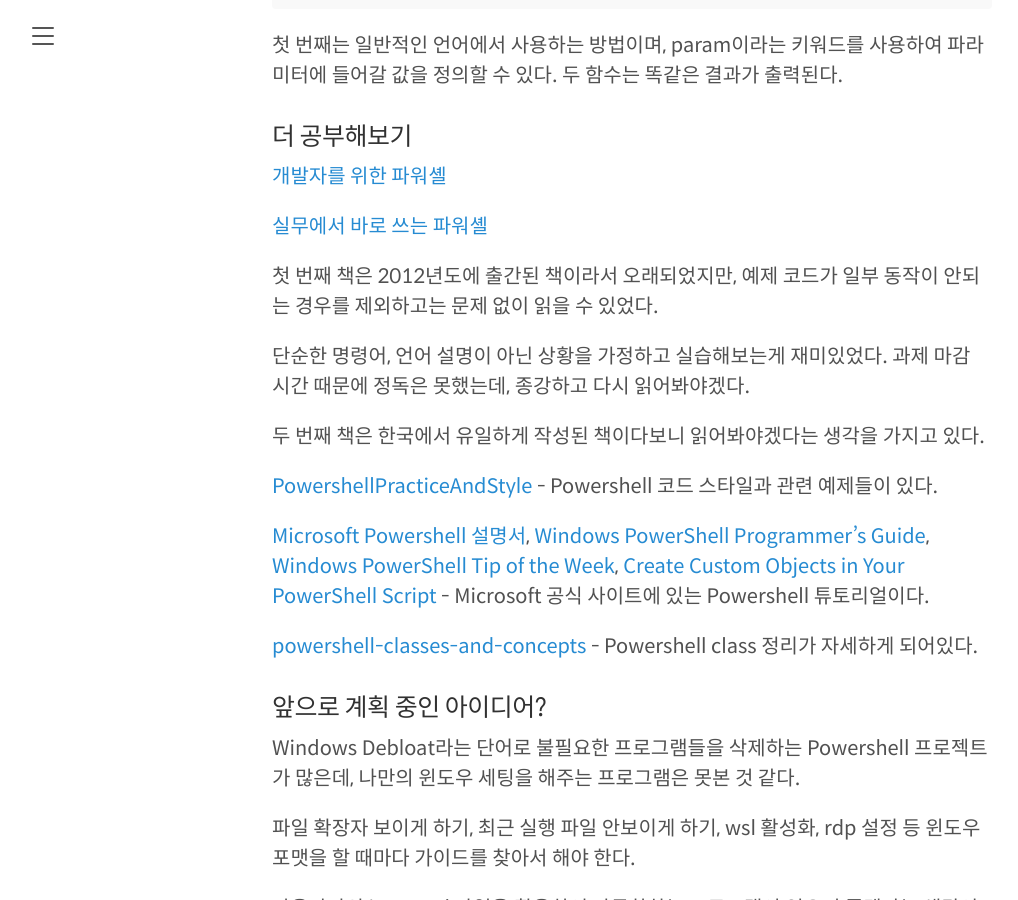
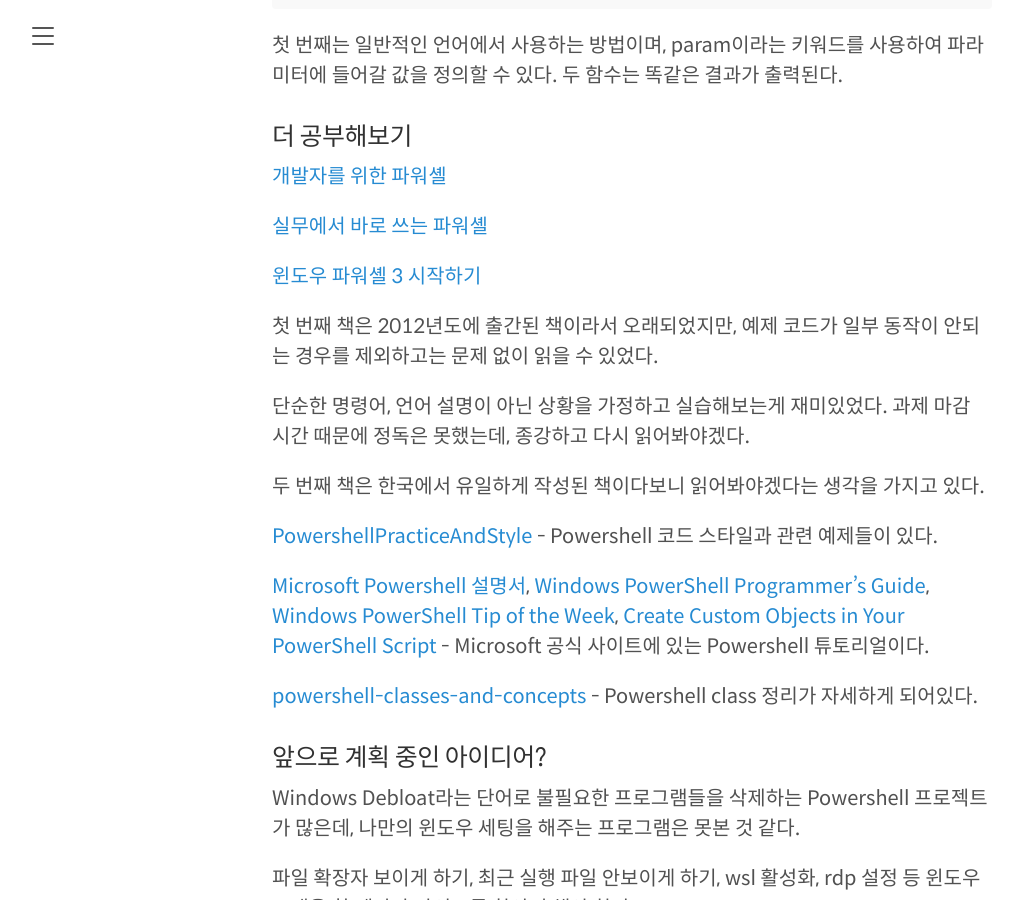
Before and after one commit to hyuunnn/hyuunnn.github.io, a Jekyll site: the page built from _posts/2022-11-12-powershell-feature.md, in a window 1280 px wide and 900 px high, scrolled down 3821 px. Shown: the whole window, without its empty margins (8-1026 px from the left). Built offline with Jekyll 4.4.1, drawn with Linux system fonts in a browser that asks for light colours.

Commit message:
Update 2022-11-12-powershell-feature.md

```diff
--- a/_posts/2022-11-12-powershell-feature.md
+++ b/_posts/2022-11-12-powershell-feature.md
@@ -157,6 +157,8 @@
 
 <a href="http://www.yes24.com/Product/Goods/59058752">실무에서 바로 쓰는 파워셸</a>
 
+<a href="http://www.yes24.com/Product/Goods/8870913">윈도우 파워셸 3 시작하기</a>
+
 첫 번째 책은 2012년도에 출간된 책이라서 오래되었지만, 예제 코드가 일부 동작이 안되는 경우를 제외하고는 문제 없이 읽을 수 있었다.
 
 단순한 명령어, 언어 설명이 아닌 상황을 가정하고 실습해보는게 재미있었다. 과제 마감 시간 때문에 정독은 못했는데, 종강하고 다시 읽어봐야겠다.
```
